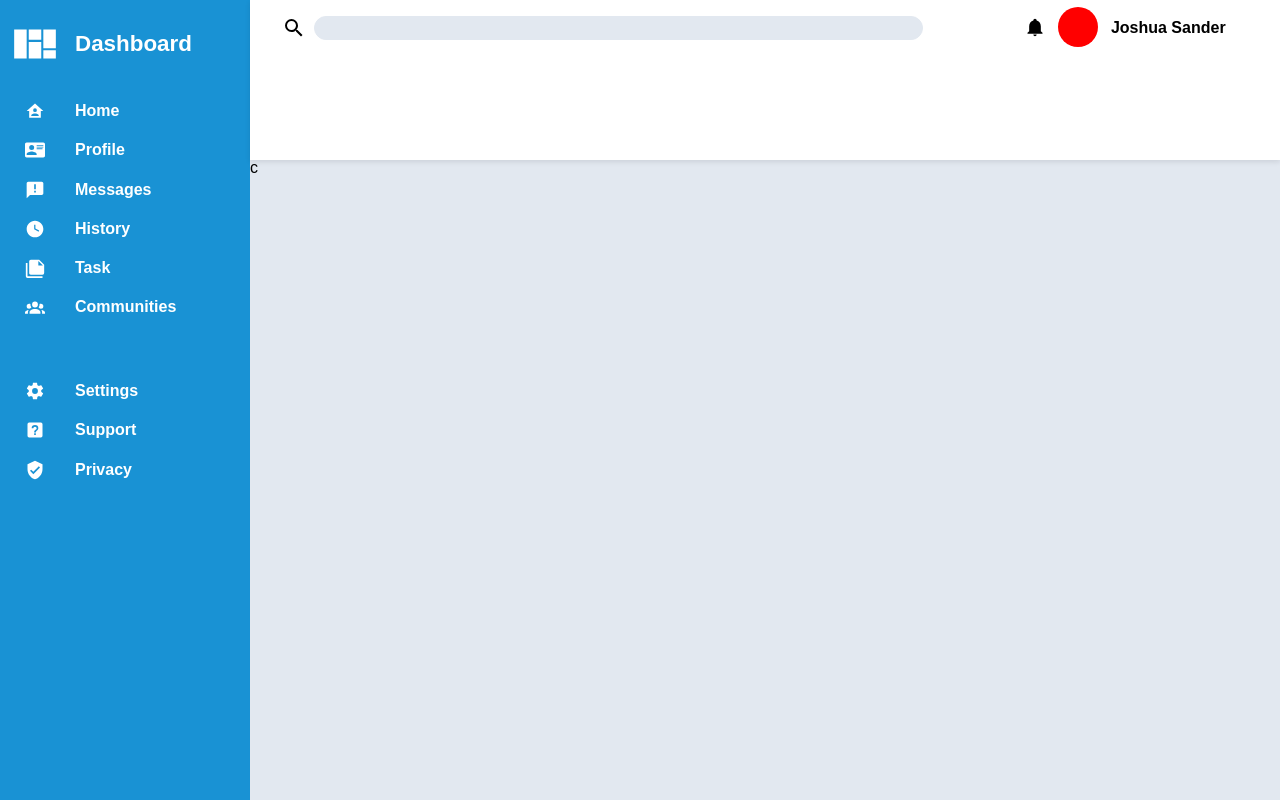
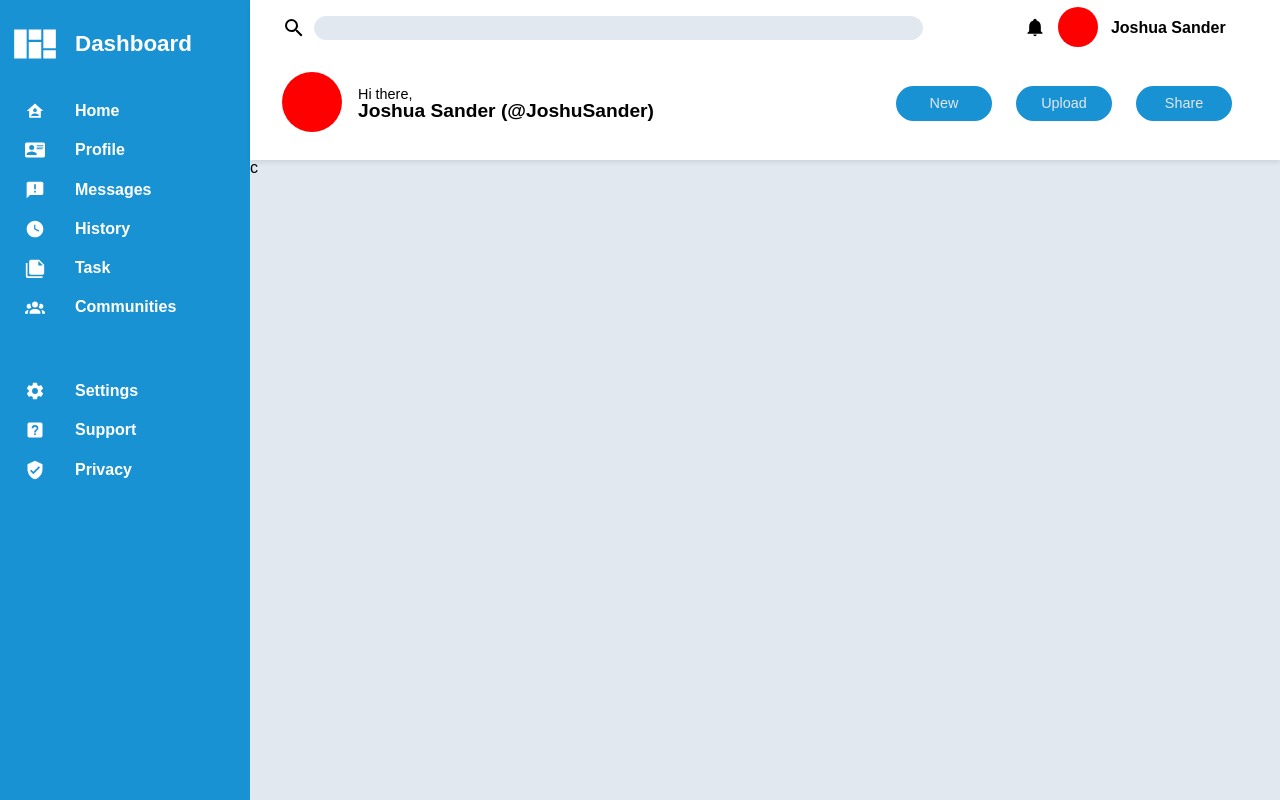
Before and after one commit to Andrefe91/Project_admin_dashboard, a plain HTML site: page index.html in a window 1280 px wide. Drawn offline with Linux system fonts and the light colour scheme.

Commit message:
First complete pass of the header section

```diff
--- a/css/style.css
+++ b/css/style.css
@@ -51,6 +51,7 @@ table {
     --white: rgb(255, 255, 255);
     --background_color: rgb(226, 232, 240);
     --contrast_color: rgb(240, 180, 41);
+    --right_margin: 2rem;
 }
 
 /* * {
@@ -59,6 +60,7 @@ table {
 
 body {
     font-size: 16px;
+    overflow: hidden;
 }
 
 .container {
@@ -131,7 +133,7 @@ body {
 #search_form {
     display: flex;
     flex-direction: row;
-    margin: 1rem 1rem 1rem 2rem;
+    margin: 1rem 1rem 1rem var(--right_margin);
     height: 1.5rem;
 }
 
@@ -180,6 +182,51 @@ body {
     height: 20px;
 }
 
+#bottom_header_options {
+    display: flex;
+    align-items: center;
+    margin: 1rem 3rem 1rem var(--right_margin);
+}
+
+#creation_buttons {
+    height: 2rem;
+    display: flex;
+    flex: 1;
+    min-width: 300px;
+    justify-content: flex-end;
+    min-height: 35px;
+
+}
+
+#creation_buttons > a {
+    display: flex;
+    align-items: center;
+    justify-content: center;
+    color: var(--background_color);
+    text-decoration: none;
+    background-color: var(--main_color);
+    margin-left: 1.5rem;
+    border-radius: 18px;
+    height: 100%;
+    width: 6rem;
+    font-size: 0.9rem;
+}
+
+.user_greetings {
+    min-width: 16rem;
+    margin-left: 1rem;
+}
+
+.user_greetings >:first-child  {
+    font-size: 0.9rem;
+}
+
+.user_greetings .user_name {
+    font-size: 1.2rem;
+    font-weight: bold;
+}
+
+
 /* Main Content Styles */
 
 .main_content {
--- a/index.html
+++ b/index.html
@@ -108,14 +108,27 @@
                             <circle cx="20" cy="20" r="20" fill="red" />
                           </svg>
                     </a>
-                    <a href="http://wwww.google.com" class="user_name">
+                    <a href="http://www.google.com" class="user_name">
                         <p>Joshua Sander</p>
                     </a>
                 </div>
             </div>
 
             <div id="bottom_header_options">
-
+                <a href="http://www.google.com" id="profile_photo_big">
+                    <svg height="60px" width="60px">
+                        <circle cx="30" cy="30" r="30" fill="red" />
+                    </svg>
+                </a>
+                <div class="user_greetings">
+                    <p>Hi there,</p>
+                    <p class="user_name">Joshua Sander (@JoshuSander)</p>
+                </div>
+                <div id="creation_buttons">
+                    <a href="http://www.google.com">New</a>
+                    <a href="http://www.google.com">Upload</a>
+                    <a href="http://www.google.com">Share</a>
+                </div>
             </div>
         </div>
 
```
